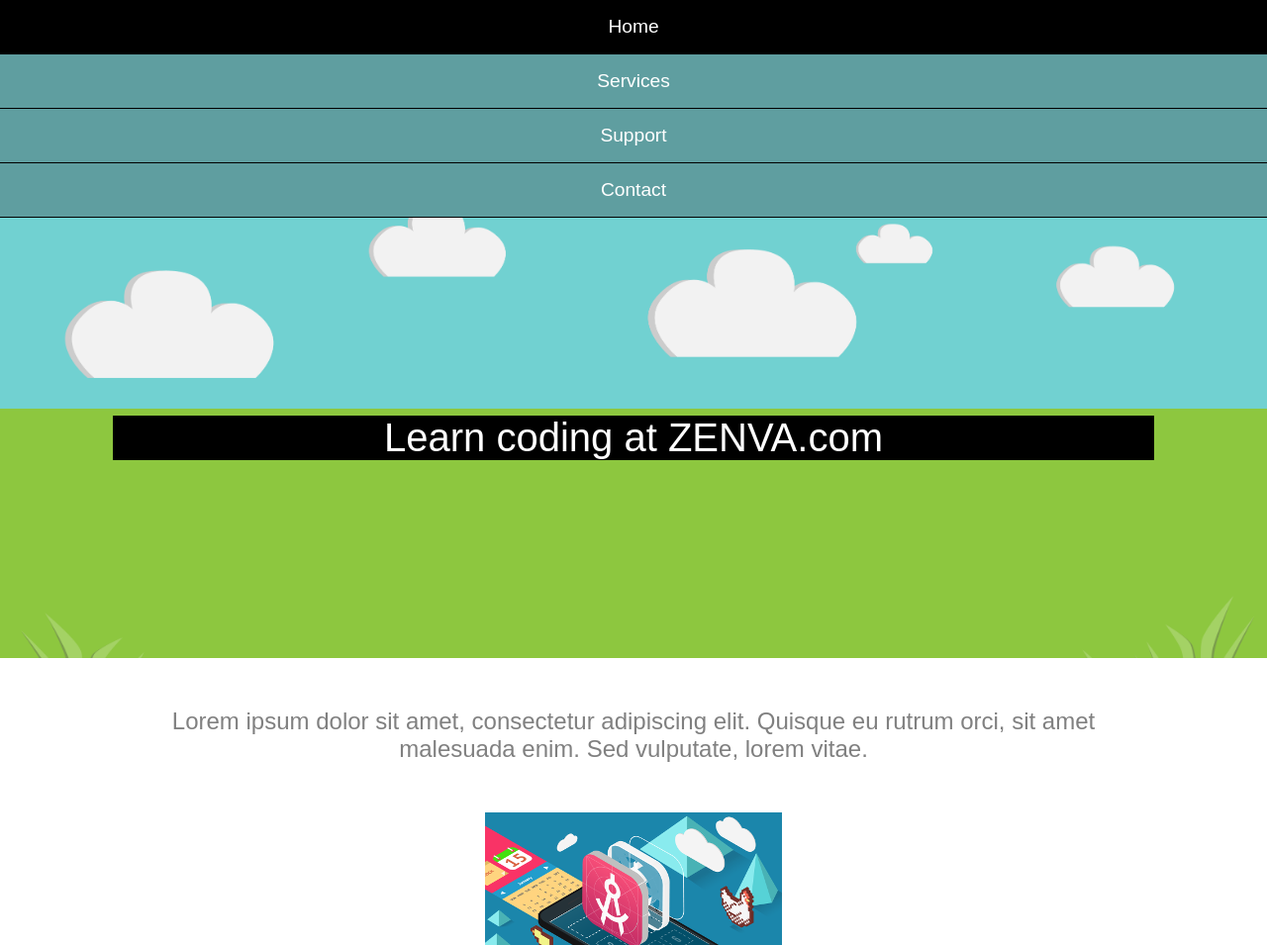
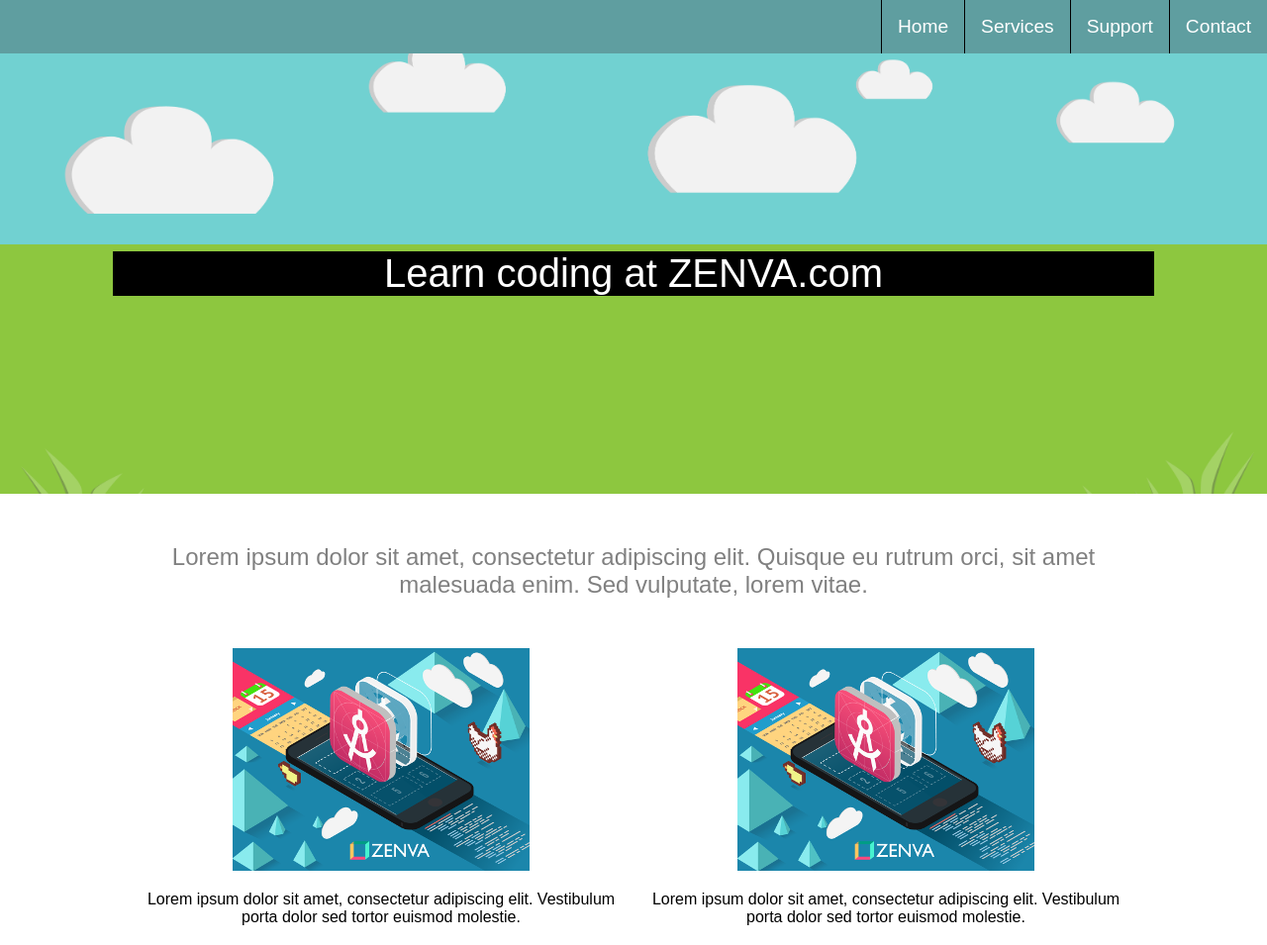
Before and after one commit to jhessin/CompanyWebsite, a plain HTML site: page index.html in a window 1280 px wide. Shown: the top 955 px of the page at 99% size. Drawn offline with Linux system fonts and the light colour scheme.

Commit message:
course complete

```diff
--- a/style.css
+++ b/style.css
@@ -16,6 +16,7 @@
   margin: 0;
   padding: 0;
   list-style-type: none;
+  font-size: 0;
 }
 
 .nav ul li {
@@ -68,3 +69,21 @@
 .single-service p {
   padding: 0 16px;
 }
+
+@media screen and (min-width: 700px) {
+  .nav ul {
+    text-align: right;
+  }
+
+  .nav ul li {
+    display: inline-block;
+    border-bottom: 0;
+    border-left: 1px solid black;
+    text-align: : left;
+  }
+
+  .single-service {
+    width: 50%;
+    float: left;
+  }
+}
```
